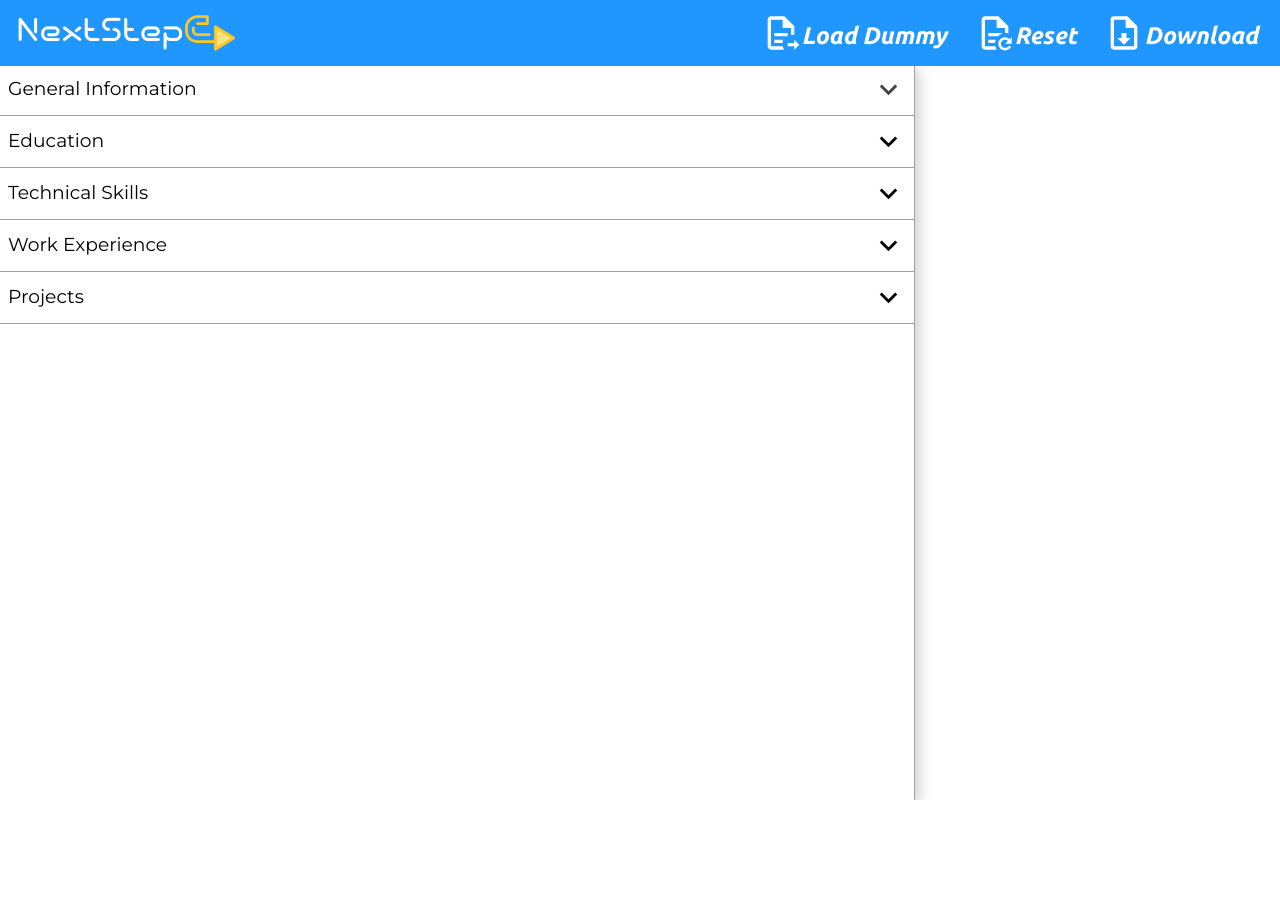
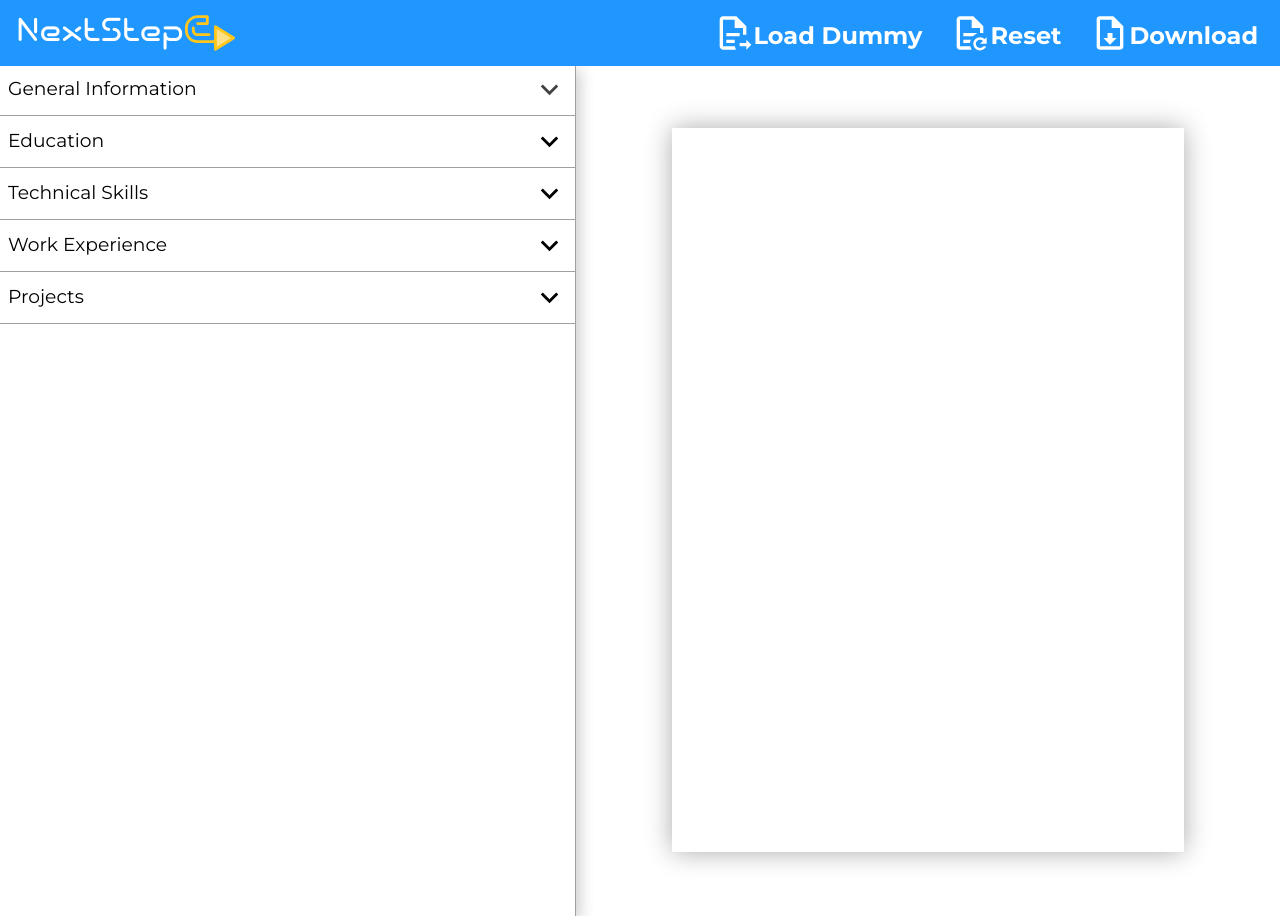
Before and after one commit to Suryakumar-Selvakumar/NextStepCV, a React (Vite) app: page / in a window 1280 px wide. Before the commit the page ends 800 px from the top, so only its background shows below. Built offline with nearby package versions, Linux system fonts and the light colour scheme.

Commit message:
feat(`Resume.jsx`): Setup and style JSX for resume

```diff
--- a/src/components/Resume.jsx
+++ b/src/components/Resume.jsx
@@ -1,3 +1,11 @@
+import "../styles/Resume.css";
+
 export function Resume() {
+  return (
+    <div className="resume-container">
+      <div className="resume">
 
+      </div>
+    </div>
+  );
 }
--- a/src/styles/App.css
+++ b/src/styles/App.css
@@ -48,9 +48,9 @@ h6 {
 }
 
 #root {
-  height: 100vh;
+  height: 100%;
   display: grid;
-  grid-template-rows: 1fr;
+  grid-template-rows: 100%;
   width: 100%;
   isolation: isolate;
 }
@@ -62,7 +62,7 @@ h6 {
 
 @font-face {
   font-family: myFontHeader;
-  src: url("../fonts/Ubuntu-BoldItalic.ttf");
+  src: url("../fonts/Montserrat.ttf");
 }
 
 @font-face {
@@ -72,6 +72,6 @@ h6 {
 
 main {
   display: grid;
-  grid-template-columns: 915px 0.55fr;
+  grid-template-columns: 0.45fr 0.55fr;
   margin-top: 4rem;
 }
--- /dev/null
+++ b/src/styles/Resume.css
@@ -0,0 +1,14 @@
+.resume-container {
+  display: flex;
+  flex-direction: column;
+  justify-content: start;
+  align-items: center;
+  height: 100%;
+  padding: 4rem 0;
+}
+
+.resume {
+  width: calc(100% - 12rem);
+  aspect-ratio: 1/1.414;
+  box-shadow: 0px 0px 25px rgb(171, 171, 171);
+}
```
